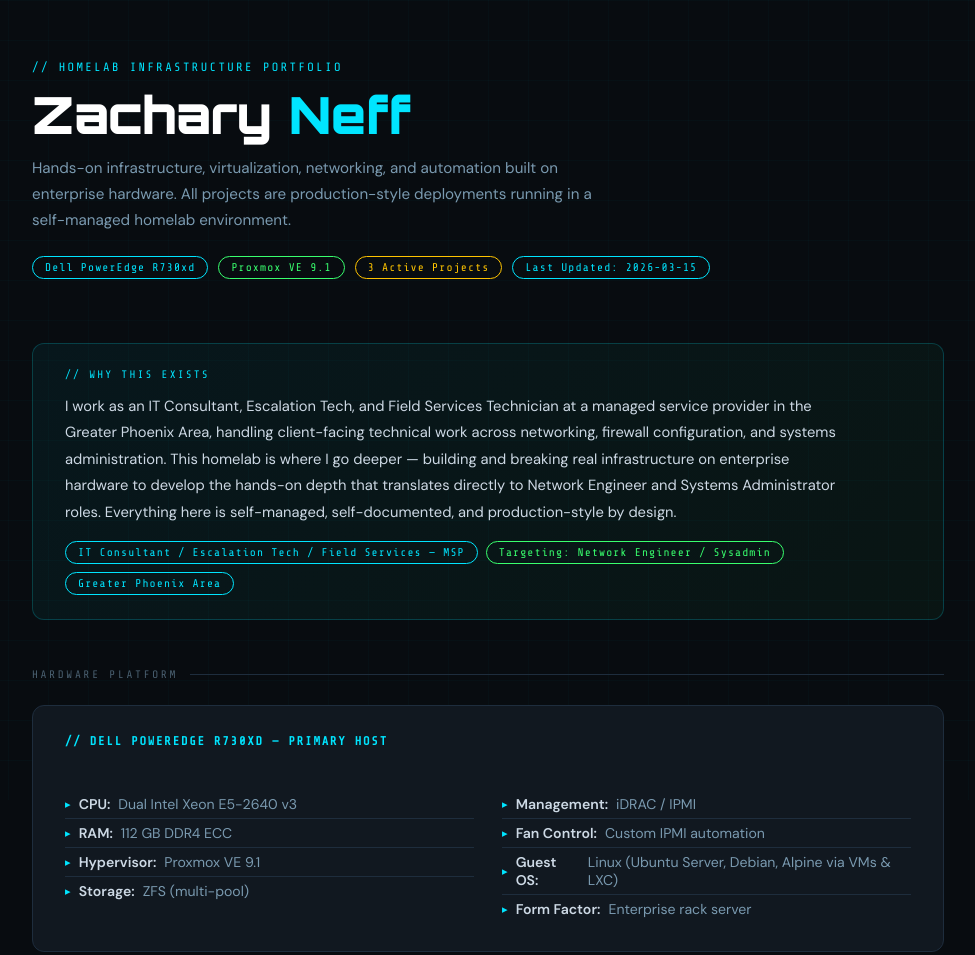
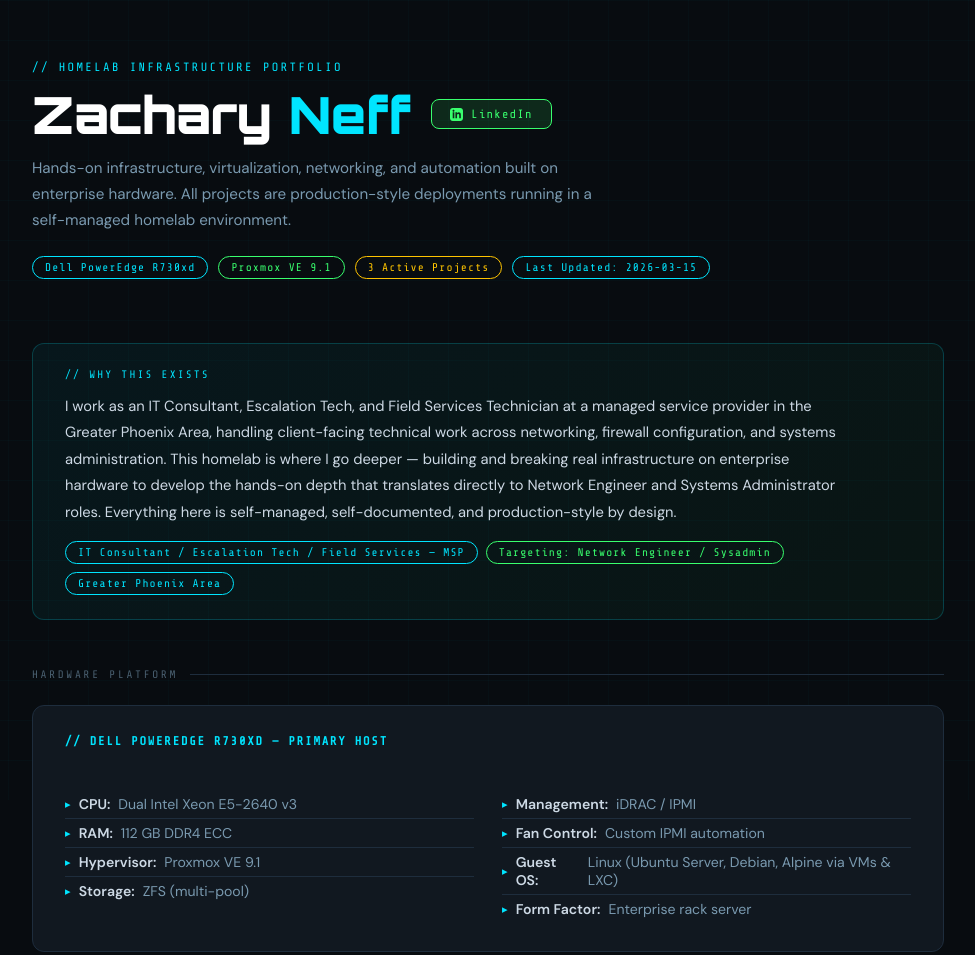
Before and after one commit to ZenYugen/ZenYugen.github.io, a plain HTML site: page index.html in a window 1280 px wide. Shown: the top 955 px of the page, without its empty margins (152-1127 px from the left). Drawn offline with nearby package versions, Linux system fonts and the light colour scheme.

Commit message:
Add files via upload

```diff
--- a/index.html
+++ b/index.html
@@ -752,7 +752,13 @@
   <!-- ══ HEADER ══ -->
   <header>
     <p class="tag-line">// homelab infrastructure portfolio</p>
-    <h1>Zachary <span>Neff</span></h1>
+    <div style="display:flex;align-items:center;gap:20px;flex-wrap:wrap;margin-bottom:8px;">
+      <h1 style="margin-bottom:0;">Zachary <span>Neff</span></h1>
+      <a href="https://www.linkedin.com/in/zachary-neff-758979251/" target="_blank" rel="noopener noreferrer" style="font-family:var(--font-mono);font-size:.75rem;padding:7px 18px;border-radius:8px;background:rgba(57,255,110,.12);border:1px solid var(--accent2);color:var(--accent2);letter-spacing:.1em;text-decoration:none;display:inline-flex;align-items:center;gap:8px;transition:background .2s;white-space:nowrap;" onmouseover="this.style.background='rgba(57,255,110,.22)'" onmouseout="this.style.background='rgba(57,255,110,.12)'">
+        <svg xmlns="http://www.w3.org/2000/svg" width="13" height="13" viewBox="0 0 24 24" fill="currentColor"><path d="M19 0h-14c-2.761 0-5 2.239-5 5v14c0 2.761 2.239 5 5 5h14c2.762 0 5-2.239 5-5v-14c0-2.761-2.238-5-5-5zm-11 19h-3v-11h3v11zm-1.5-12.268c-.966 0-1.75-.79-1.75-1.764s.784-1.764 1.75-1.764 1.75.79 1.75 1.764-.783 1.764-1.75 1.764zm13.5 12.268h-3v-5.604c0-3.368-4-3.113-4 0v5.604h-3v-11h3v1.765c1.396-2.586 7-2.777 7 2.476v6.759z"/></svg>
+        LinkedIn
+      </a>
+    </div>
     <p class="sub">
       Hands-on infrastructure, virtualization, networking, and automation built on enterprise
       hardware. All projects are production-style deployments running in a self-managed homelab environment.
```
